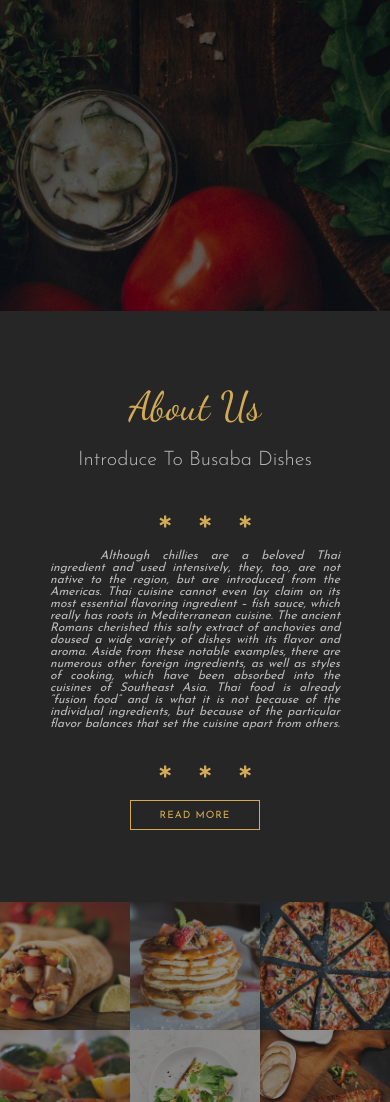
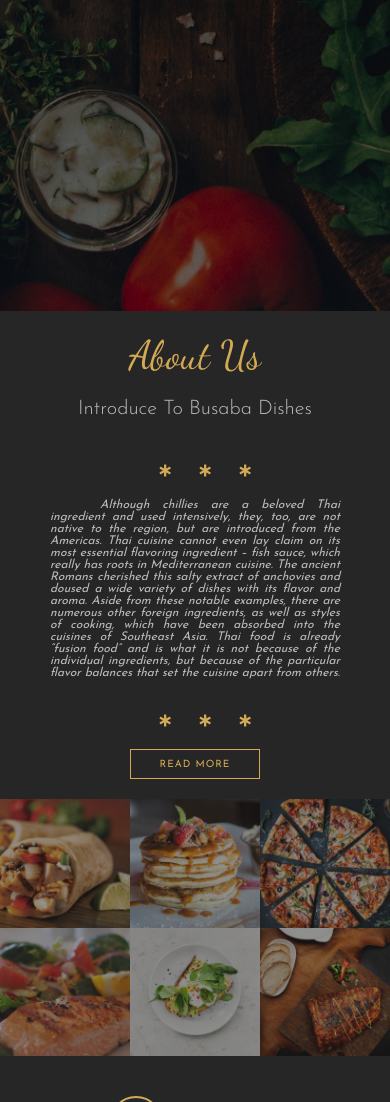
Before and after one commit to potaeko/SASS-Restaurant-Busaba, a website: page index.html in a window 390 px wide. Shown: the part 533-1635 px from the top of the page. Drawn offline with nearby package versions, Linux system fonts and the light colour scheme.

Commit message:
fixed overlap of about-us section

```diff
--- a/scss/_layout.scss
+++ b/scss/_layout.scss
@@ -193,14 +193,18 @@
 
 // About us section
 .about-us {
-    //height of section
-    height: 100vh;
+    //height of about-us section
+    // height: 90vh;
+    flex-basis: 90%;
     display: flex;
+    flex-wrap:wrap;
     align-items: center;
+    padding: 20px 0;
 
     @media(max-width: 990px){
+        display:flex;
         font-size: 35px;
-        height: 70vh;
+        flex-basis: 70%;
     }
 
     &-left{
@@ -224,7 +228,8 @@
 
     &-right {
         width: 60%;
-        display: flex;
+        display:flex;
+        flex-wrap:wrap;
         flex-direction: column;
         align-items: center;
         padding: 0 100px;
```
Also changed, not shown: css/main.css.
